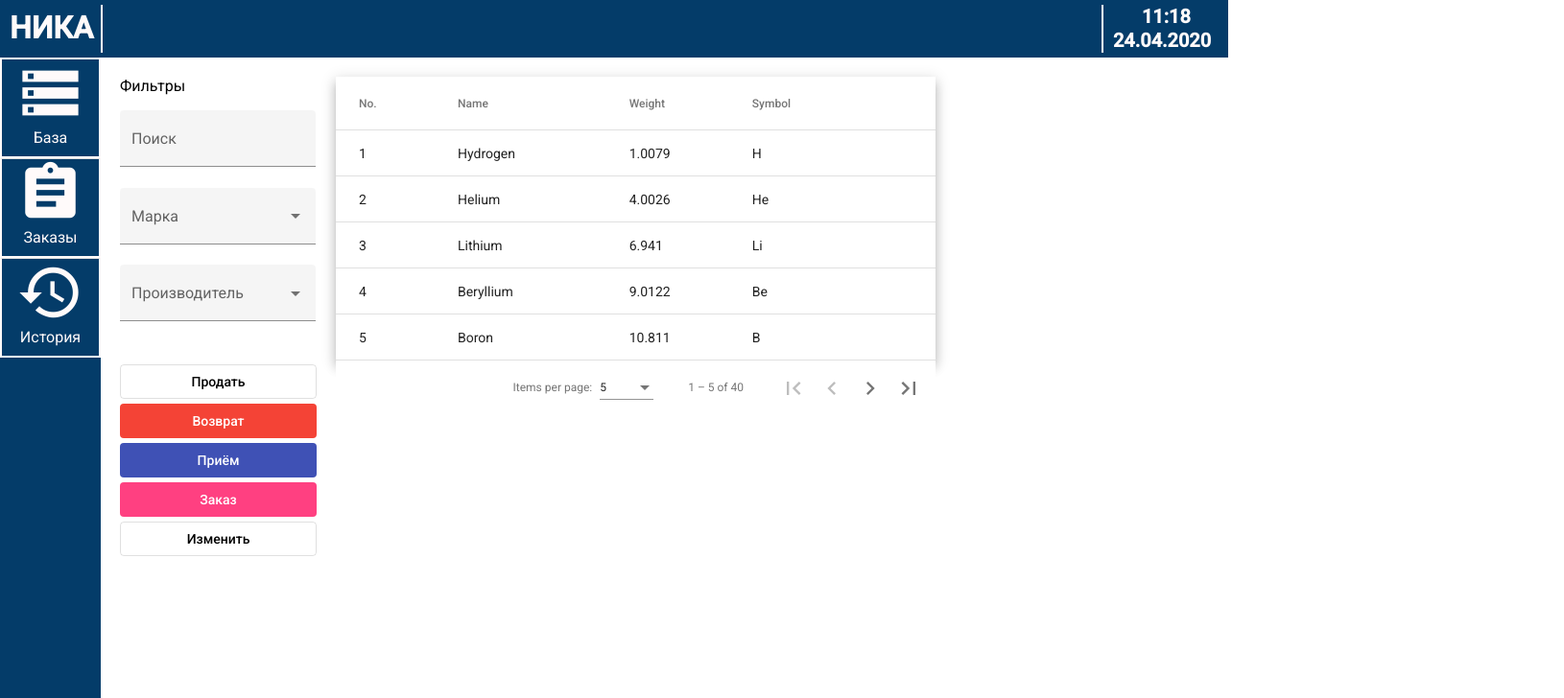
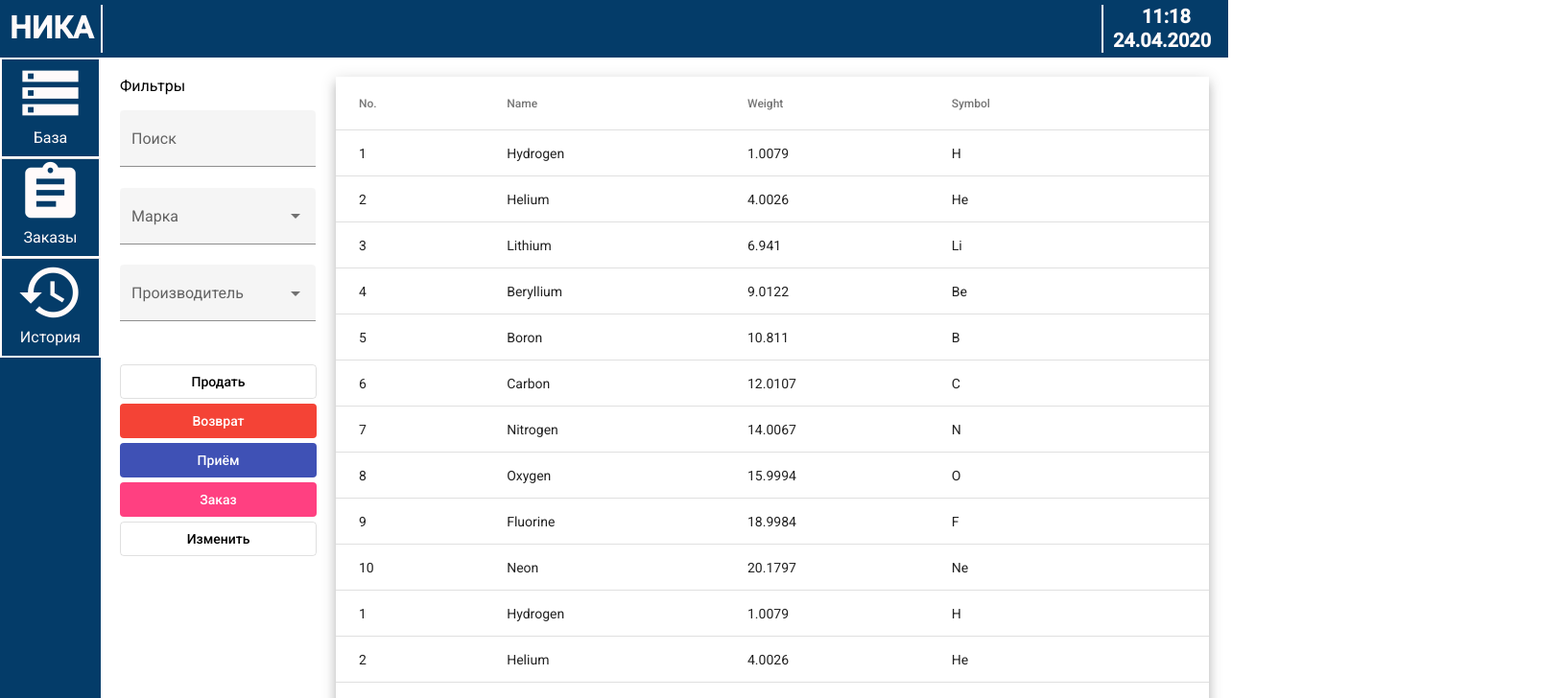
Before and after one commit to dementedmax/Nika, an Angular app in the folder nika-front/: page / in a window 1280 px wide. Shown: the top 728 px of the page at 96% size, 1630 px wide, since content can reach past the window. Built offline with nearby package versions, Linux system fonts and the light colour scheme.

Commit message:
Правки
Внесены правки. Убран пагинатор и исправлена ошибка отображения списка марок и производителей.

```diff
--- a/nika-front/src/app/components/db-page/db-page.component.css
+++ b/nika-front/src/app/components/db-page/db-page.component.css
@@ -1,7 +1,5 @@
 .db-control-panel{
     position: fixed;
-    z-index: 9999;
-    flex-basis: auto;
 }
 
 .db-filter{
@@ -25,10 +23,10 @@
     position: absolute;
     top: 80px;
     left: 350px;
-    width: 625px;
+    width: 100%;
 }
 
 .data-table-content{
-    width: 625px;
+    width: calc(100% - 370px);
 }
 /*calc(100% - 370px)*/
--- a/nika-front/src/app/components/db-page/db-page.component.html
+++ b/nika-front/src/app/components/db-page/db-page.component.html
@@ -68,5 +68,4 @@
         <tr mat-header-row *matHeaderRowDef="displayedColumns"></tr>
         <tr mat-row *matRowDef="let row; columns: displayedColumns;"></tr>
     </table>
-    <mat-paginator [pageSizeOptions]="[5, 10, 20]" showFirstLastButtons></mat-paginator>
 </div>
--- a/nika-front/src/app/components/db-page/db-page.component.ts
+++ b/nika-front/src/app/components/db-page/db-page.component.ts
@@ -1,5 +1,4 @@
 import { Component, OnInit, ViewChild } from '@angular/core';
-import {MatPaginator} from '@angular/material/paginator';
 import {MatTableDataSource} from '@angular/material/table';
 
 export interface PeriodicElement {
@@ -67,10 +66,7 @@ export class DbPageComponent implements OnInit {
   displayedColumns: string[] = ['position', 'name', 'weight', 'symbol'];
   dataSource = new MatTableDataSource<PeriodicElement>(ELEMENT_DATA);
 
-  @ViewChild(MatPaginator, {static: true}) paginator: MatPaginator;
-
   ngOnInit() {
-    this.dataSource.paginator = this.paginator;
   }
 
 }
```
